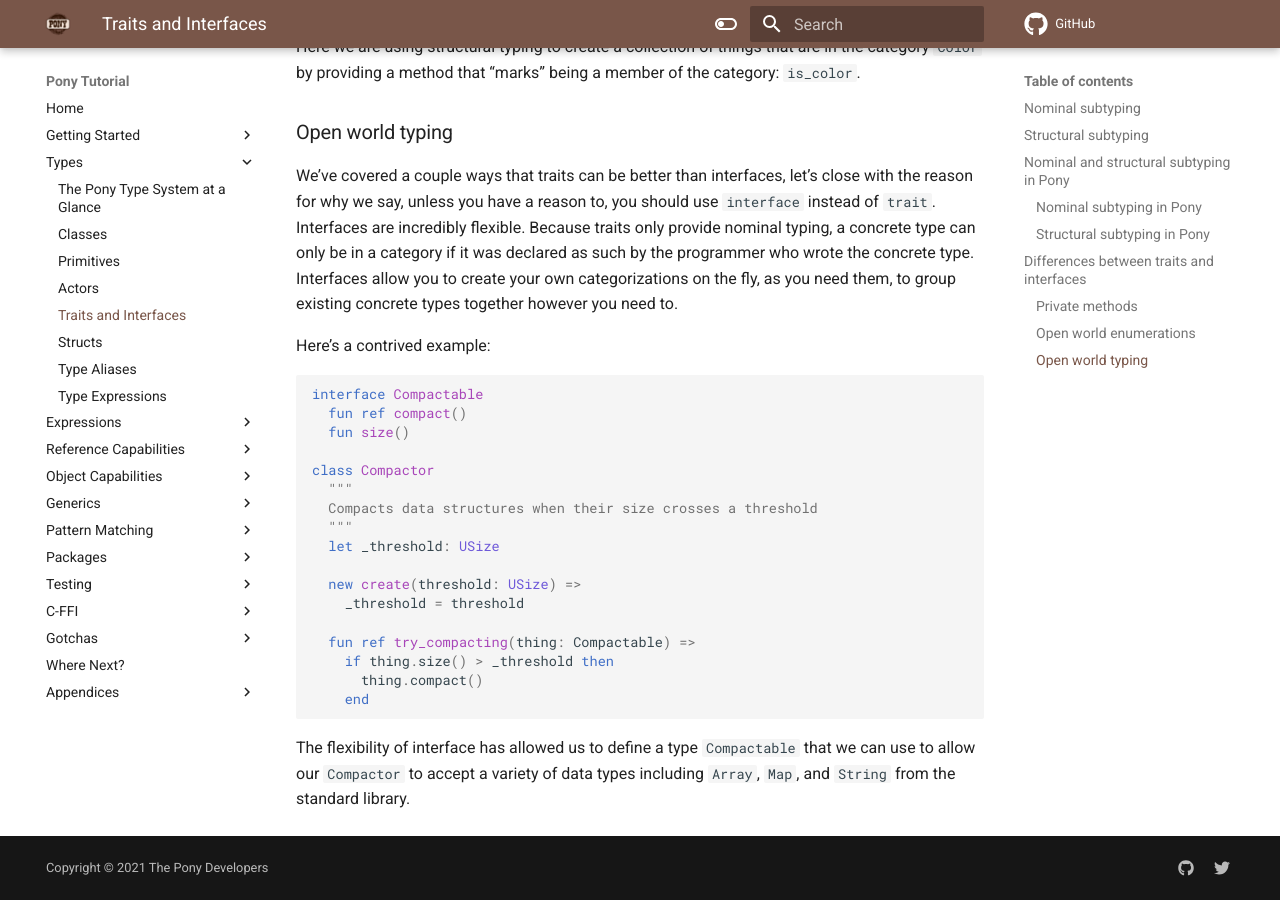
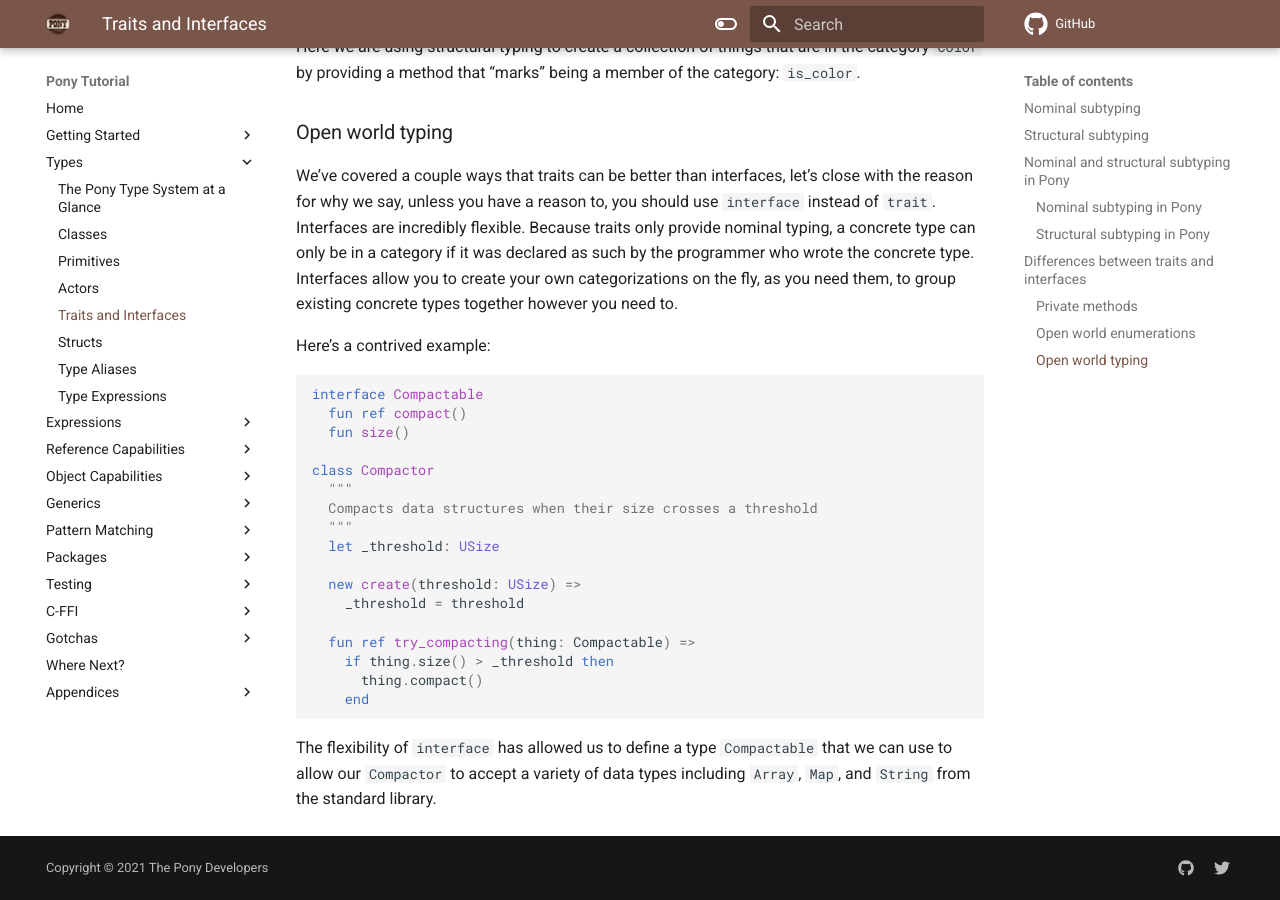
Before and after one commit to ponylang/pony-tutorial, an MkDocs documentation site: the page built from docs/types/traits-and-interfaces.md, in a window 1280 px wide and 900 px high, scrolled down 5003 px. Built offline with MkDocs 1.6.1 and Material for MkDocs 9.7.7, drawn with Linux system fonts in a browser that asks for light colours; comment, search, counter and statistics services are not loaded.

````diff
--- a/docs/types/traits-and-interfaces.md
+++ b/docs/types/traits-and-interfaces.md
@@ -211,4 +211,4 @@ class Compactor
     end
 ```
 
-The flexibility of interface has allowed us to define a type `Compactable` that we can use to allow our `Compactor` to accept a variety of data types including `Array`, `Map`, and `String` from the standard library.
+The flexibility of `interface` has allowed us to define a type `Compactable` that we can use to allow our `Compactor` to accept a variety of data types including `Array`, `Map`, and `String` from the standard library.
````
